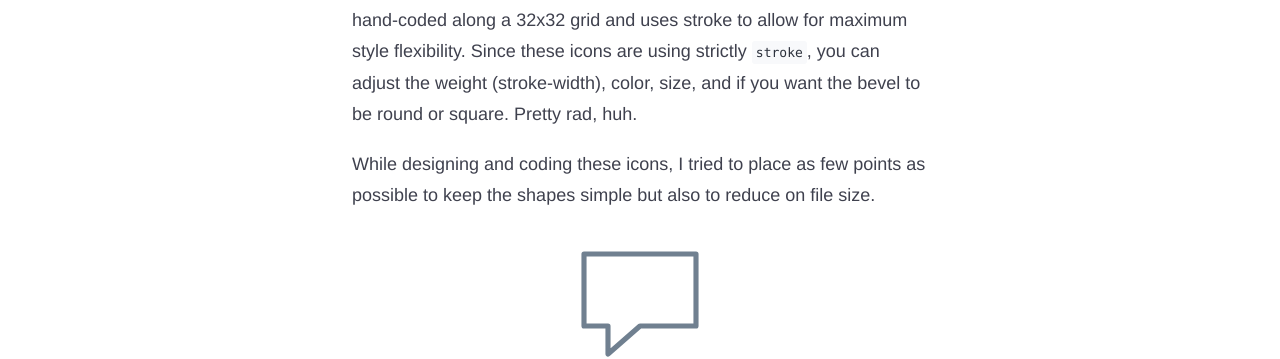
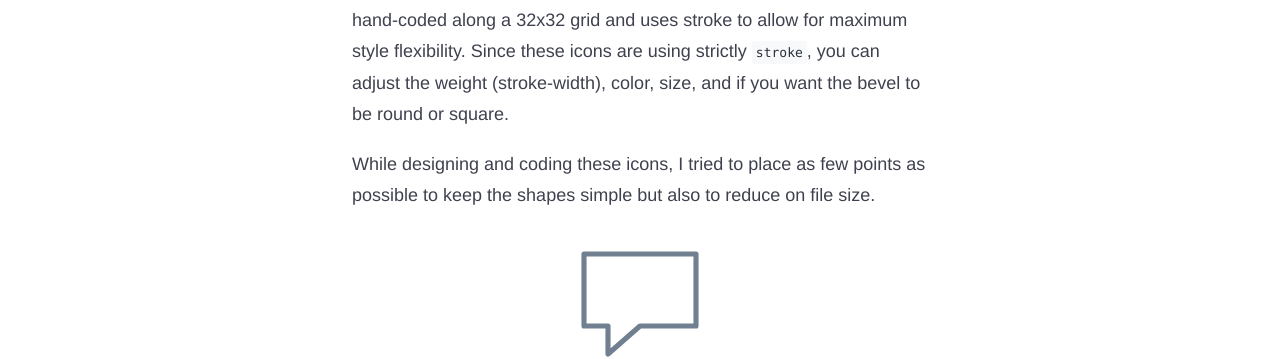
Before and after one commit to danklammer/danklammer.github.io, a Jekyll site: the page built from work/_posts/2016-06-01-bytesize.md, in a window 1280 px wide and 900 px high, scrolled down 527 px. Shown: the part 219-578 px from the top of the window. Built offline with Jekyll 4.4.1, drawn with Linux system fonts in a browser that asks for light colours.

Commit message:
Copy nuke.

```diff
--- a/work/_posts/2016-06-01-bytesize.md
+++ b/work/_posts/2016-06-01-bytesize.md
@@ -12,7 +12,7 @@ hero-repeat:    repeat-x
 permalink:      /bytesize-icons/
 ---
 
-All 75+ icons measure in at 9KB minified (2KB in SVGZ). Each icon is hand-coded along a 32x32 grid and uses stroke to allow for maximum style flexibility. Since these icons are using strictly `stroke`, you can adjust the weight (stroke-width), color, size, and if you want the bevel to be round or square. Pretty rad, huh.
+All 75+ icons measure in at 9KB minified (2KB in SVGZ). Each icon is hand-coded along a 32x32 grid and uses stroke to allow for maximum style flexibility. Since these icons are using strictly `stroke`, you can adjust the weight (stroke-width), color, size, and if you want the bevel to be round or square.
 
 While designing and coding these icons, I tried to place as few points as possible to keep the shapes simple but also to reduce on file size.
 
```
